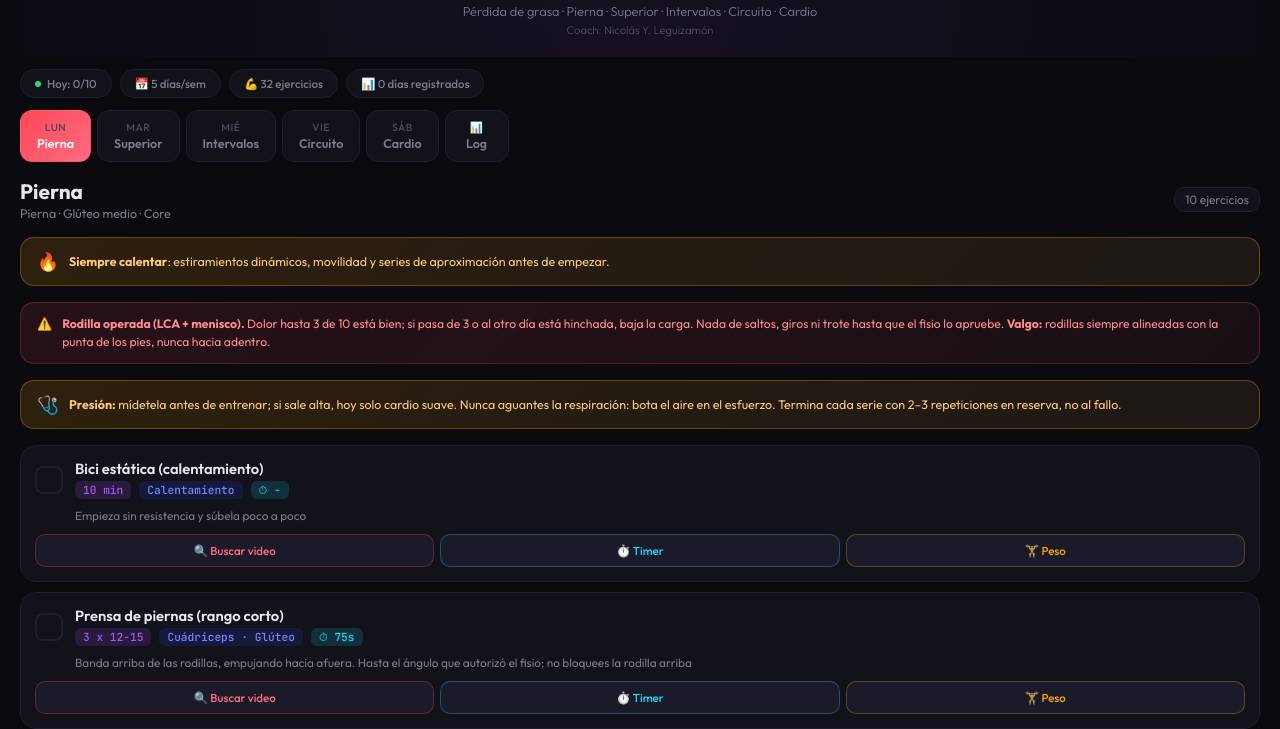
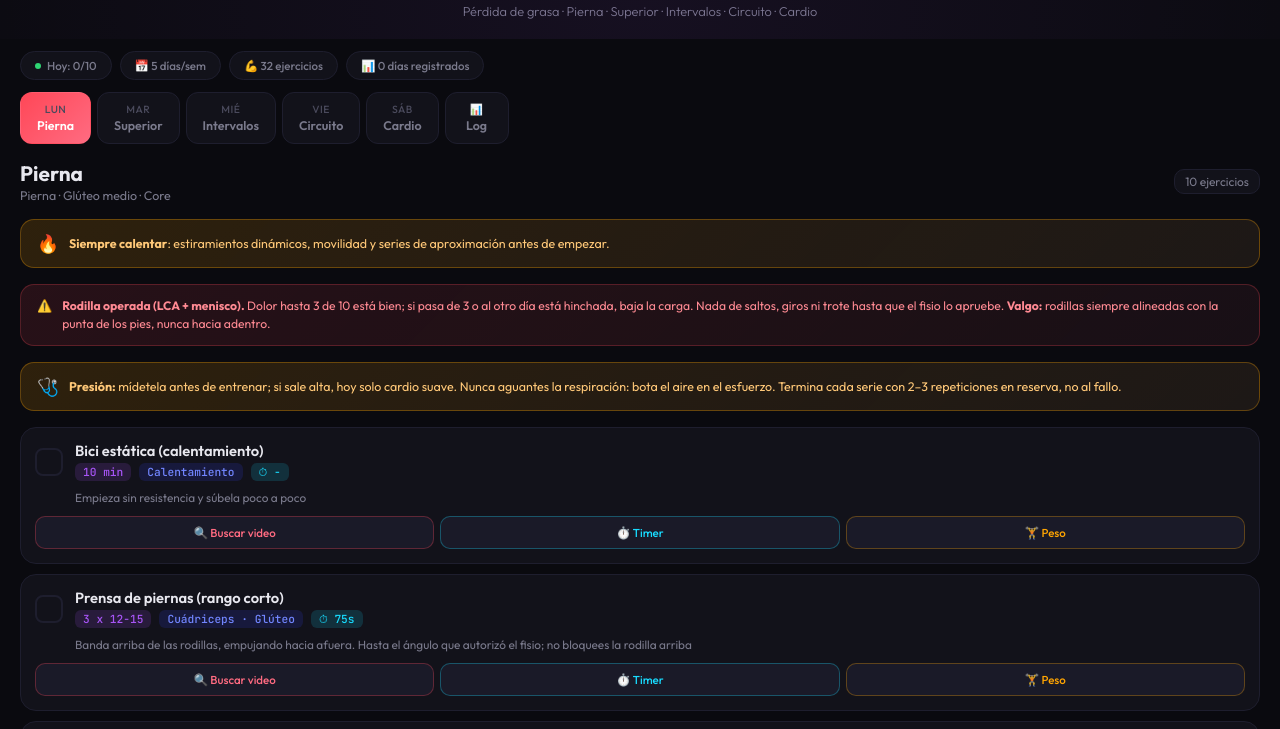
Before and after one commit to J4R0L/mi-rutina, a plain HTML site: page index.html in a window 1280 px wide. Shown: the part 66-795 px from the top of the page. Drawn offline with Linux system fonts and the light colour scheme.

Commit message:
Quitar línea del coach y meta de proteína
Co-Authored-By: Claude Opus 5.5 <noreply@anthropic.com>
Claude-Session: https://claude.ai/code/session_013UxD567RAykrTttfCgummm

```diff
--- a/index.html
+++ b/index.html
@@ -589,7 +589,6 @@
 <div class="header">
   <h1>💪 Mi Rutina</h1>
   <p>Pérdida de grasa · Pierna · Superior · Intervalos · Circuito · Cardio</p>
-  <p class="coach">Coach: Nicolás Y. Leguizamón</p>
 </div>
 
 <div class="stats-row" id="statsRow"></div>
@@ -1141,7 +1140,7 @@ function renderDay(day) {
 
   html += `
     <div class="note-card">
-      <strong>📝 Recuerda:</strong> Dormir bien y comer excelente. Protein target: 150–165g/día. El descanso también es parte del entreno.
+      <strong>📝 Recuerda:</strong> Dormir bien y comer excelente. El descanso también es parte del entreno.
     </div>
   `;
 
```
